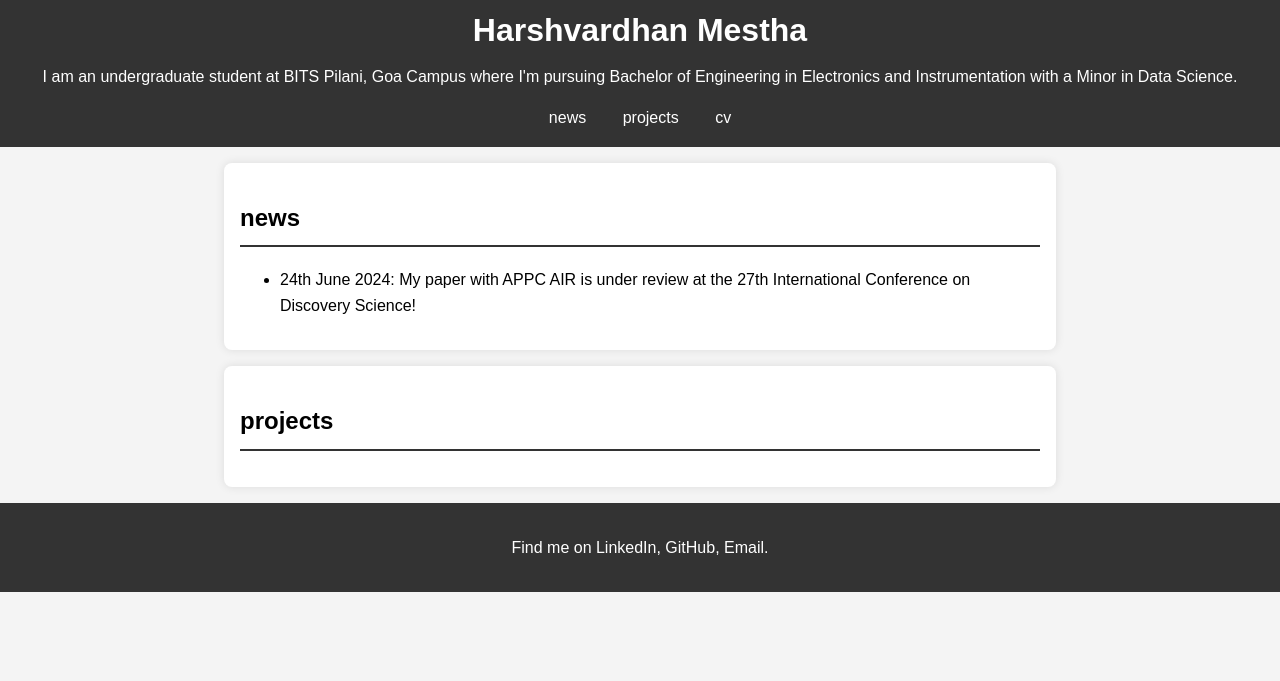
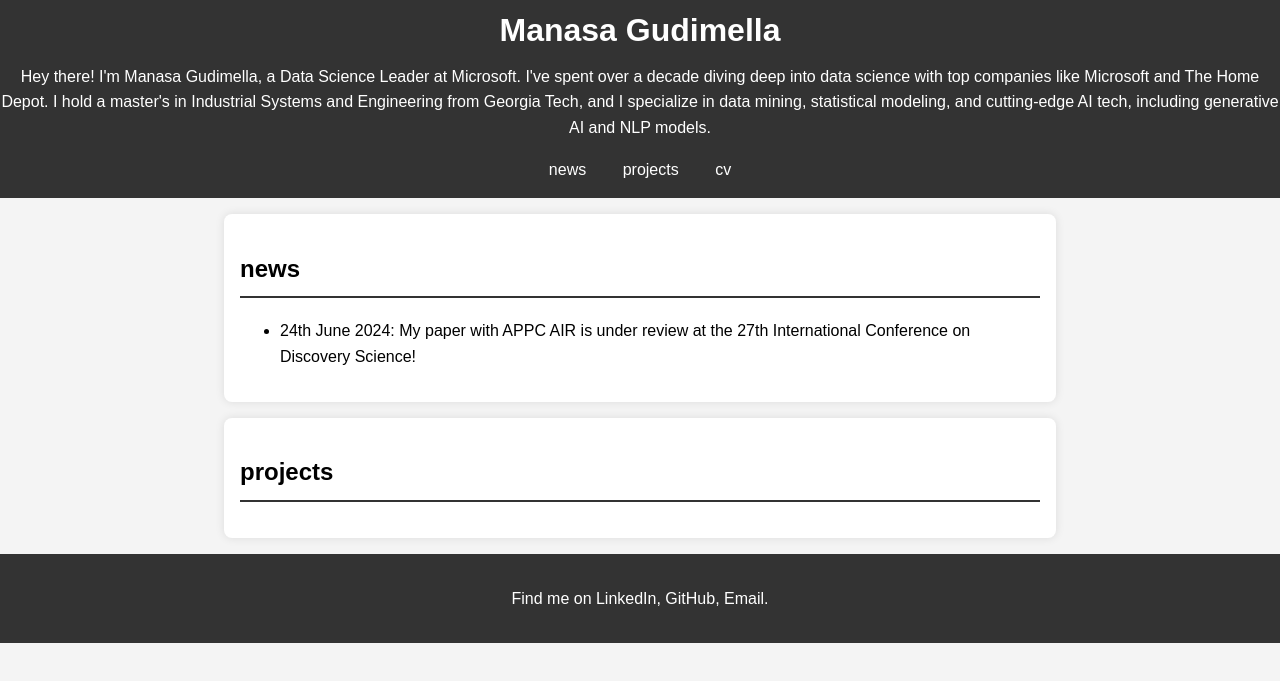
Before and after one commit to manasagudimella/manasagudimella.github.io, a plain HTML site: page index.html in a window 1280 px wide. Shown: the part 45-726 px from the top of the page. Drawn offline with Linux system fonts and the light colour scheme.

Commit message:
Update index.html

```diff
--- a/index.html
+++ b/index.html
@@ -3,14 +3,14 @@
 <head>
     <meta charset="UTF-8">
     <meta name="viewport" content="width=device-width, initial-scale=1.0">
-    <title>Harshvardhan Mestha</title>
+    <title>Manasa Gudimella</title>
     <link rel="stylesheet" href="css/styles.css">
 </head>
 <body>
     <header>
         <img src="images/profile.jpg" alt="Profile Picture">
-        <h1>Harshvardhan Mestha</h1>
-        <p>I am an undergraduate student at BITS Pilani, Goa Campus where I'm pursuing Bachelor of Engineering in Electronics and Instrumentation with a Minor in Data Science.</p>
+        <h1>Manasa Gudimella</h1>
+        <p>Hey there! I'm Manasa Gudimella, a Data Science Leader at Microsoft. I've spent over a decade diving deep into data science with top companies like Microsoft and The Home Depot. I hold a master's in Industrial Systems and Engineering from Georgia Tech, and I specialize in data mining, statistical modeling, and cutting-edge AI tech, including generative AI and NLP models.</p>
         <nav>
             <a href="#news">news</a>
             <a href="#projects">projects</a>
```
